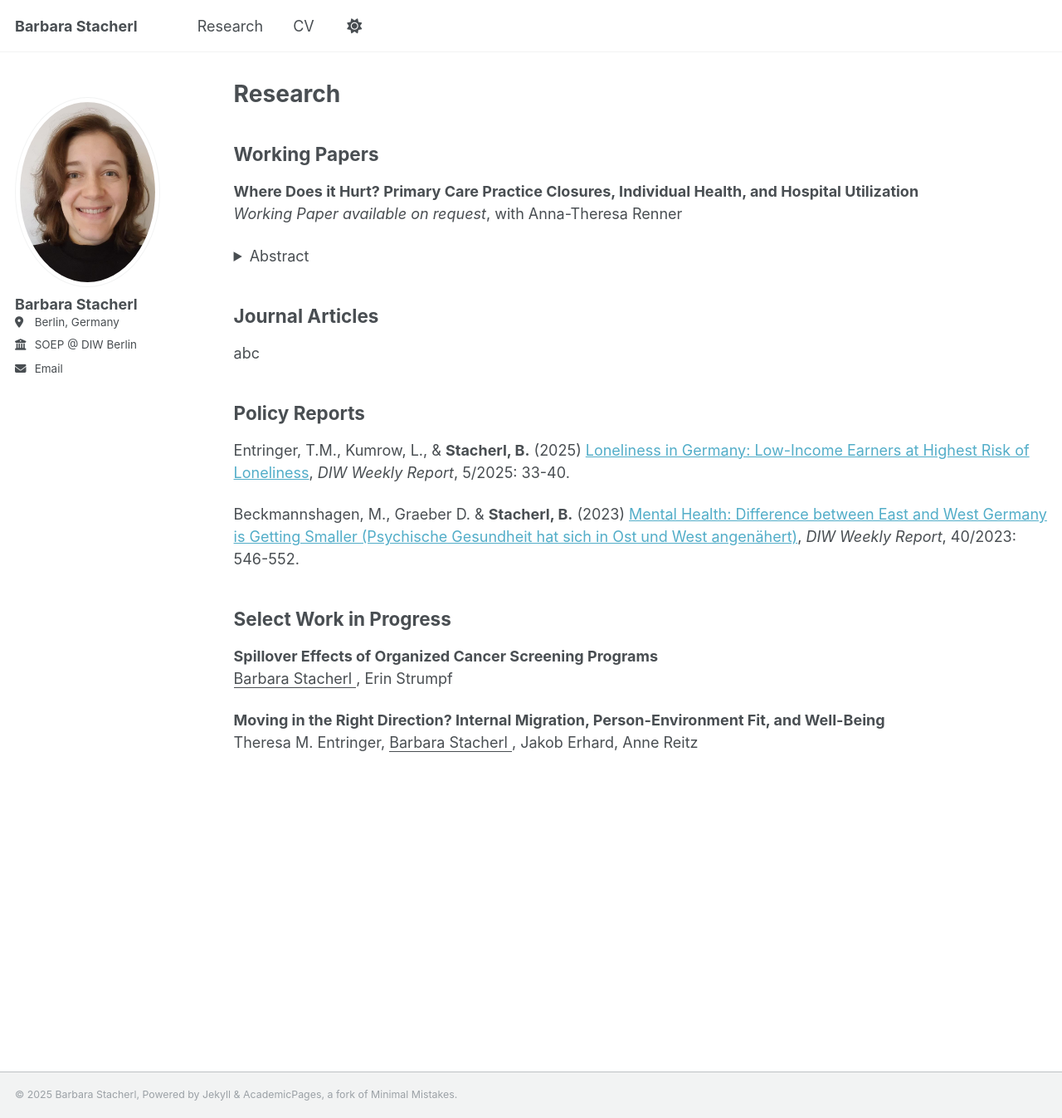
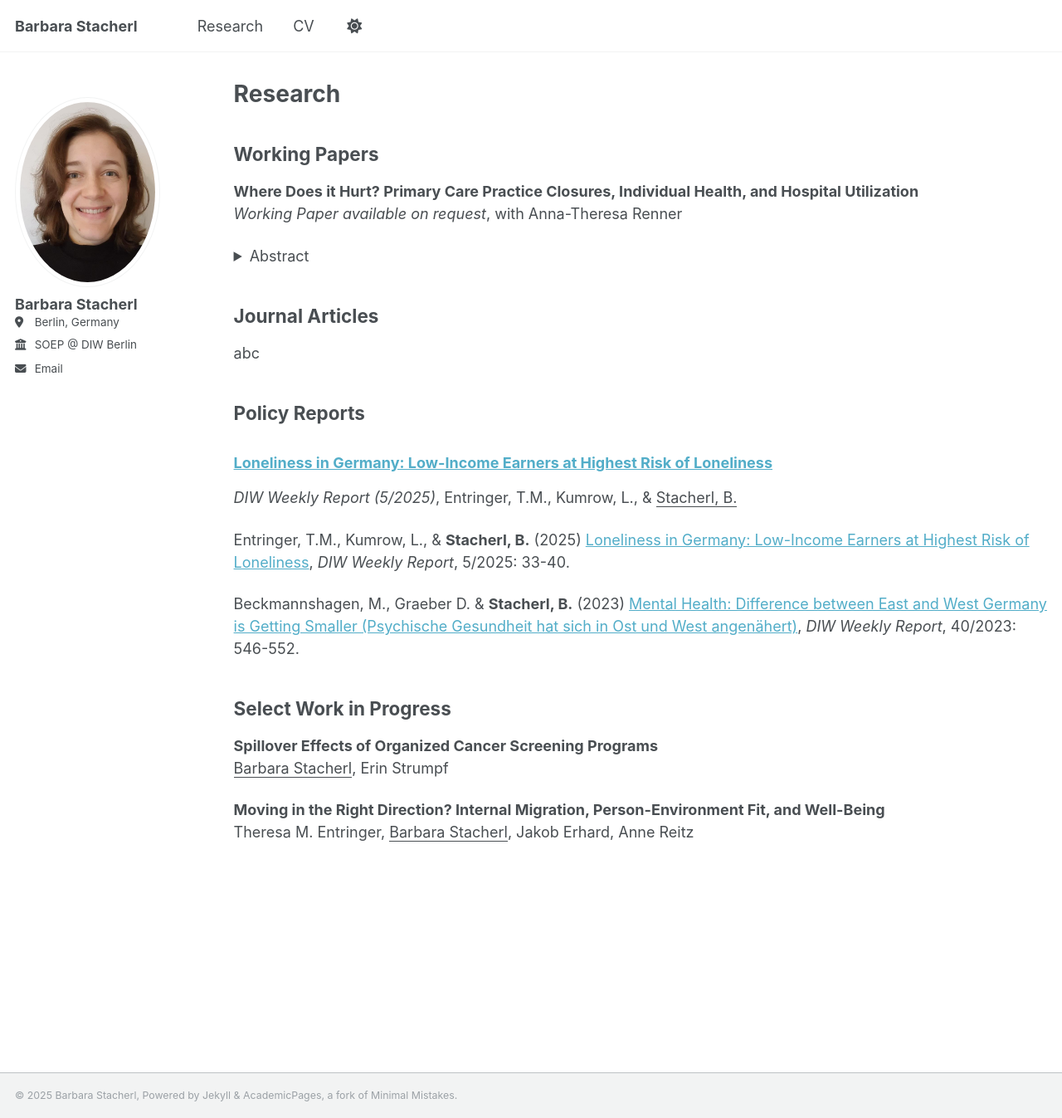
Before and after one commit to barbarastacherl/barbarastacherl.github.io, a Jekyll site: the page built from _pages/research.md, in a window 1280 px wide and 1347 px high. Shown: the whole window at 83% size. Built offline with Jekyll 4.4.1, drawn with Linux system fonts in a browser that asks for light colours.

Commit message:
Update research.md

```diff
--- a/_pages/research.md
+++ b/_pages/research.md
@@ -26,6 +26,9 @@ abc
 
 ## Policy Reports
 
+### [Loneliness in Germany: Low-Income Earners at Highest Risk of Loneliness](https://www.diw.de/documents/publikationen/73/diw_01.c.935131.de/dwr-25-05-1.pdf)
+*DIW Weekly Report (5/2025)*, Entringer, T.M., Kumrow, L., & <u>Stacherl, B.</u>
+
 Entringer, T.M., Kumrow, L., & **Stacherl, B.** (2025) [Loneliness in Germany: Low-Income Earners at Highest Risk of Loneliness](https://www.diw.de/documents/publikationen/73/diw_01.c.935131.de/dwr-25-05-1.pdf), *DIW Weekly Report*, 5/2025: 33-40.
 
 Beckmannshagen, M., Graeber D. & **Stacherl, B.** (2023) [Mental Health: Difference between East and West Germany is
@@ -34,7 +37,7 @@ Getting Smaller (Psychische Gesundheit hat sich in Ost und West angenähert)](ht
 ## Select Work in Progress
 
 **Spillover Effects of Organized Cancer Screening Programs** \
-<u> Barbara Stacherl </u>, Erin Strumpf
+<u> Barbara Stacherl</u>, Erin Strumpf
 
 **Moving in the Right Direction? Internal Migration, Person-Environment Fit, and Well-Being** \
-Theresa M. Entringer, <u> Barbara Stacherl </u>, Jakob Erhard, Anne Reitz
+Theresa M. Entringer, <u> Barbara Stacherl</u>, Jakob Erhard, Anne Reitz
```
